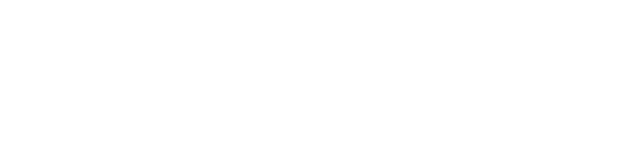
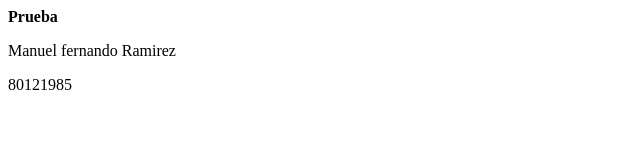
Before and after one commit to susantidad/prueba, a plain HTML site: page index.html in a window 1280 px wide. Shown: the whole page, without its empty margins (0-640 px from the left). Drawn offline with Linux system fonts and the light colour scheme.

Commit message:
modificacion 2
agregado de datos

```diff
--- a/index.html
+++ b/index.html
@@ -2,11 +2,13 @@
 <head>
 <title>Prueba GitHub</title>
 
-
+<b>
+Prueba
+</b>
 <body>
 
-
-
+<p>Manuel fernando Ramirez</p>
+<p>80121985</p>
 
 </body>
 
```
